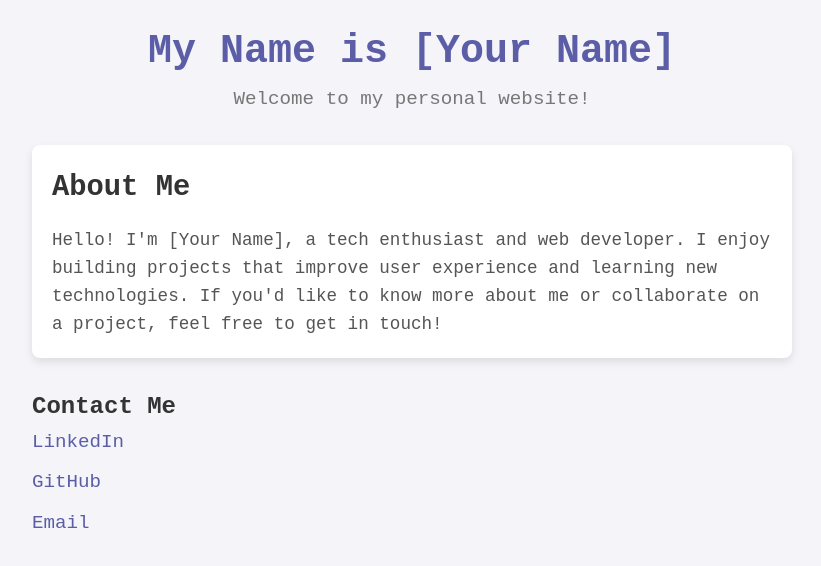
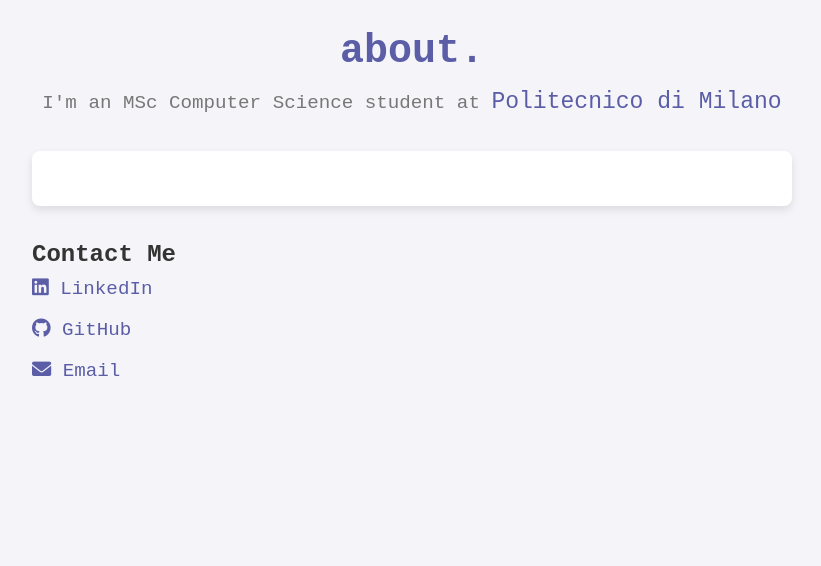
Before and after one commit to gianmarco2112/gianmarco2112.github.io, a plain HTML site: page index.html in a window 1280 px wide. Shown: the whole page, without its empty margins (228-1049 px from the left). Drawn offline with Linux system fonts and the light colour scheme; a web font is replaced by a local one.

Commit message:
Initial commit

```diff
--- a/index.html
+++ b/index.html
@@ -3,28 +3,29 @@
 <head>
     <meta charset="UTF-8">
     <meta name="viewport" content="width=device-width, initial-scale=1.0">
-    <title>About Me</title>
+    <title>Gianmarco Schifone</title>
     <link rel="stylesheet" href="style.css">
     <link href="https://fonts.googleapis.com/css2?family=Sometype+Mono&display=swap" rel="stylesheet">
+    <link href="https://cdnjs.cloudflare.com/ajax/libs/font-awesome/6.0.0-beta3/css/all.min.css" rel="stylesheet">
 </head>
 <body>
     <div class="container">
         <header>
-            <h1>My Name is [Your Name]</h1>
-            <p>Welcome to my personal website!</p>
+            <h1>about.</h1>
+            <p>I'm an  MSc Computer Science student at <a href="https://www.polimi.it">Politecnico di Milano</a></p>
         </header>
 
         <section class="about-me">
-            <h2>About Me</h2>
-            <p>Hello! I'm [Your Name], a tech enthusiast and web developer. I enjoy building projects that improve user experience and learning new technologies. If you'd like to know more about me or collaborate on a project, feel free to get in touch!</p>
+            <h2></h2>
+            <p></p>
         </section>
 
         <section class="links">
             <h2>Contact Me</h2>
             <ul>
-                <li><a href="https://www.linkedin.com/in/[your-linkedin]" target="_blank">LinkedIn</a></li>
-                <li><a href="https://github.com/[your-github]" target="_blank">GitHub</a></li>
-                <li><a href="mailto:[your-email]" target="_blank">Email</a></li>
+                <li><a href="https://www.linkedin.com/in/gianmarcoschifone" target="_blank"><i class="fab fa-linkedin"></i> LinkedIn</a></li>
+                <li><a href="https://github.com/gianmarco2112" target="_blank"><i class="fab fa-github"></i> GitHub</a></li>
+                <li><a href="mailto:gianmarco.schifone@mail.polimi.it" target="_blank"><i class="fas fa-envelope"></i> Email</a></li>
             </ul>
         </section>
     </div>
--- a/style.css
+++ b/style.css
@@ -66,12 +66,15 @@ header p {
     margin-bottom: 10px;
 }
 
-.links a {
+a {
     text-decoration: none;
     color: #5b5ea6;
     font-size: 1.2em;
 }
 
-.links a:hover {
+a:hover {
     text-decoration: underline;
+    text-decoration: none;
+    color: #5b5ea6;
+    font-size: 1.2em;
 }
```
